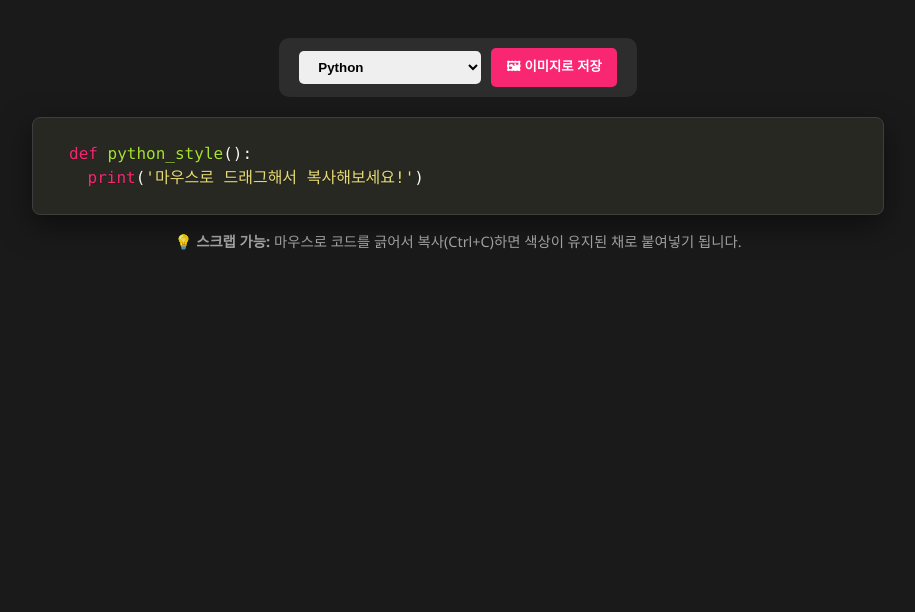
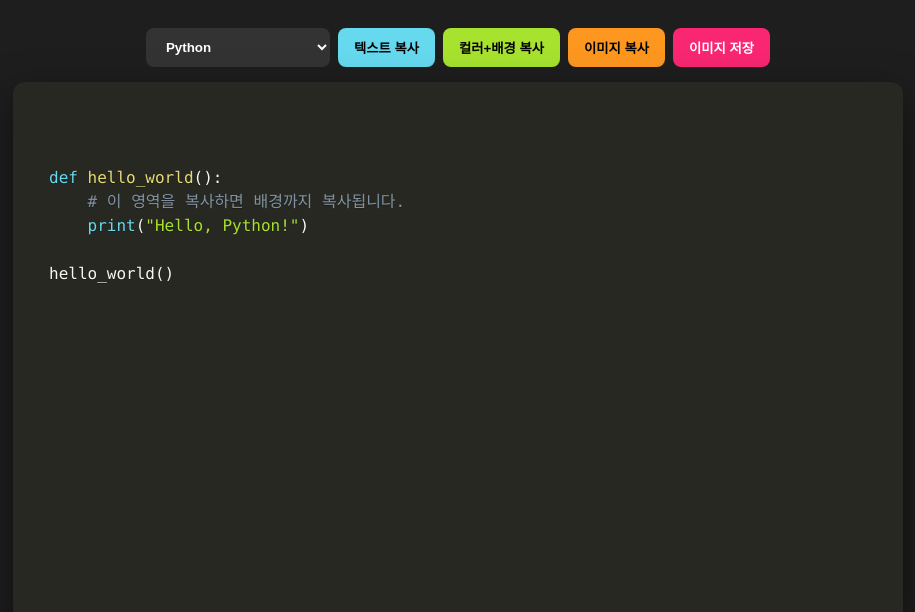
Before and after one commit to bearmanentp/cohi, a plain HTML site: page index.html in a window 1280 px wide. Shown: the whole page, without its empty margins (182-1097 px from the left). Drawn offline with nearby package versions, Linux system fonts and the light colour scheme.

Commit message:
Update title and styling in index.html

```diff
--- a/index.html
+++ b/index.html
@@ -3,7 +3,7 @@
 <head>
     <meta charset="UTF-8">
     <meta name="viewport" content="width=device-width, initial-scale=1.0">
-    <title>스크랩 복사 지원 에디터</title>
+    <title>프로페셔널 코드 툴</title>
     <link href="https://cdnjs.cloudflare.com/ajax/libs/prism/1.29.0/themes/prism-okaidia.min.css" rel="stylesheet" />
     <script src="https://cdnjs.cloudflare.com/ajax/libs/prism/1.29.0/prism.min.js"></script>
     <script src="https://cdnjs.cloudflare.com/ajax/libs/prism/1.29.0/components/prism-python.min.js"></script>
@@ -13,169 +13,158 @@
     <script src="https://cdnjs.cloudflare.com/ajax/libs/html2canvas/1.4.1/html2canvas.min.js"></script>
 
     <style>
-        body { font-family: 'Segoe UI', sans-serif; background-color: #1a1a1a; display: flex; flex-direction: column; align-items: center; padding: 30px; }
-        .toolbar { margin-bottom: 20px; display: flex; gap: 10px; align-items: center; background: #2d2d2d; padding: 10px 20px; border-radius: 10px; }
+        :root { --bg: #1e1e1e; --editor-bg: #272822; --text: #f8f8f2; }
+        body { font-family: 'Inter', sans-serif; background-color: var(--bg); color: white; display: flex; flex-direction: column; align-items: center; padding: 20px; }
 
-        /* 에디터 스타일 */
-        #editor-wrapper {
+        .menu { display: flex; gap: 8px; margin-bottom: 15px; flex-wrap: wrap; justify-content: center; }
+        select, button { padding: 10px 16px; border-radius: 8px; border: none; font-weight: 600; cursor: pointer; transition: 0.2s; }
+
+        select { background: #333; color: white; }
+        .btn-text { background: #66d9ef; color: #000; }  /* 일반 텍스트 */
+        .btn-color { background: #a6e22e; color: #000; } /* 컬러 텍스트 */
+        .btn-img-copy { background: #fd971f; color: #000; } /* 이미지 복사 */
+        .btn-img-save { background: #f92672; color: #fff; } /* 이미지 저장 */
+        button:hover { opacity: 0.8; transform: translateY(-2px); }
+
+        /* 에디터 컨테이너: 이 영역 전체가 배경색과 함께 스크랩됨 */
+        #capture-area {
+            background-color: var(--editor-bg);
+            padding: 20px;
+            border-radius: 12px;
             width: 850px;
-            background: #272822;
-            border-radius: 8px;
-            box-shadow: 0 10px 30px rgba(0,0,0,0.5);
-            border: 1px solid #3e3e3e;
-            position: relative;
+            box-shadow: 0 15px 40px rgba(0,0,0,0.5);
         }
 
-        #code-editor {
-            width: 100%;
-            height: 500px;
-            padding: 20px;
-            box-sizing: border-box;
+        #editor-container { position: relative; width: 100%; height: 500px; }
+
+        #editing, #highlighting {
+            margin: 0; padding: 0;
+            width: 100%; height: 100%;
             font-family: 'Consolas', 'Monaco', monospace;
-            font-size: 16px;
-            line-height: 1.5;
-            tab-size: 4;
-            color: #f8f8f2;
-            outline: none;
-            overflow: auto;
-            white-space: pre;
-            word-wrap: normal;
+            font-size: 16px; line-height: 1.5;
+            tab-size: 4; white-space: pre;
+            position: absolute; top: 0; left: 0;
+            border: none; outline: none; background: transparent;
         }
 
-        /* Prism 공통 스타일 강제 적용 (복사 시 중요) */
-        .token.keyword { color: #f92672 !important; }
-        .token.function { color: #a6e22e !important; }
-        .token.string { color: #e6db74 !important; }
-        .token.comment { color: #75715e !important; }
-        .token.operator { color: #f8f8f2 !important; }
-        .token.class-name { color: #66d9ef !important; }
+        /* 입력창: 실제 편집 수행 */
+        #editing {
+            z-index: 1; color: transparent; caret-color: white;
+            resize: none; overflow: auto;
+        }
 
-        button, select { padding: 8px 15px; border-radius: 5px; border: none; cursor: pointer; font-weight: bold; }
-        .btn-img { background: #f92672; color: white; }
-        .tip { color: #aaa; margin-top: 15px; font-size: 0.9em; }
+        /* 출력창: 색상 표시 및 스크랩 대상 */
+        #highlighting { z-index: 0; pointer-events: none; color: var(--text); overflow: hidden; }
+        code { font-family: inherit !important; }
+
+        /* 복사 시 배경색 유지를 위한 강제 스타일 */
+        #highlighting pre { background: transparent !important; margin: 0; }
     </style>
 </head>
 <body>
 
-<div class="toolbar">
-    <select id="lang-select" onchange="highlight()">
+<div class="menu">
+    <select id="lang-select" onchange="update()">
         <option value="python">Python</option>
         <option value="javascript">JavaScript / Code.gs</option>
         <option value="html">HTML</option>
         <option value="css">CSS</option>
     </select>
-    <button class="btn-img" onclick="saveImage()">🖼 이미지로 저장</button>
+    <button class="btn-text" onclick="copyPureText()">텍스트 복사</button>
+    <button class="btn-color" onclick="copyColorText()">컬러+배경 복사</button>
+    <button class="btn-img-copy" onclick="copyImage()">이미지 복사</button>
+    <button class="btn-img-save" onclick="saveImage()">이미지 저장</button>
 </div>
 
-<div id="editor-wrapper">
-    <pre id="editor-pre"><code id="code-editor" contenteditable="true" spellcheck="false"></code></pre>
+<div id="capture-area">
+    <div id="editor-container">
+        <textarea id="editing" spellcheck="false" oninput="update(); syncScroll();" onscroll="syncScroll()" onkeydown="handleIDE(event)"></textarea>
+        <div id="highlighting">
+            <pre><code id="hl-content"></code></pre>
+        </div>
+    </div>
 </div>
 
-<p class="tip">💡 <b>스크랩 가능:</b> 마우스로 코드를 긁어서 복사(Ctrl+C)하면 색상이 유지된 채로 붙여넣기 됩니다.</p>
+<script>
+    const elInput = document.getElementById('editing');
+    const elOutput = document.getElementById('hl-content');
+    const elBox = document.getElementById('highlighting');
 
-<script>
-    const editor = document.getElementById('code-editor');
-
-    // 1. 하이라이팅 함수
-    function highlight() {
+    function update() {
+        let code = elInput.value;
         const lang = document.getElementById('lang-select').value;
-        const selection = window.getSelection();
-        const range = selection.rangeCount > 0 ? selection.getRangeAt(0) : null;
-
-        // 현재 커서 위치 저장
-        const offset = getCaretCharacterOffsetWithin(editor);
-
-        let code = editor.innerText;
-        editor.className = `language-${lang}`;
-        editor.textContent = code;
-        Prism.highlightElement(editor);
-
-        // 커서 위치 복구
-        if (range) {
-            setCaretPosition(editor, offset);
-        }
+        if (code[code.length - 1] === "\n") code += " ";
+        elOutput.className = `language-${lang}`;
+        elOutput.textContent = code;
+        Prism.highlightElement(elOutput);
     }
 
-    // 2. 실시간 입력 감지
-    editor.addEventListener('input', () => {
-        highlight();
-    });
-
-    // 3. IDE 기능 (탭, 자동 완성)
-    editor.addEventListener('keydown', (e) => {
-        if (e.key === 'Tab') {
-            e.preventDefault();
-            insertTextAtCaret("    ");
-        } else if (['(', '[', '{', "'", '"'].includes(e.key)) {
-            e.preventDefault();
-            const pairs = {'(':')', '[':']', '{':'}', "'":"'", '"':'"'};
-            insertTextAtCaret(e.key + pairs[e.key]);
-            // 커서를 괄호 사이로 이동
-            const offset = getCaretCharacterOffsetWithin(editor);
-            setCaretPosition(editor, offset - 1);
-        }
-    });
-
-    // --- 유틸리티 함수들 (커서 제어) ---
-    function insertTextAtCaret(text) {
-        const sel = window.getSelection();
-        const range = sel.getRangeAt(0);
-        range.deleteContents();
-        range.insertNode(document.createTextNode(text));
-        highlight();
+    function syncScroll() {
+        elBox.scrollTop = elInput.scrollTop;
+        elBox.scrollLeft = elInput.scrollLeft;
     }
 
-    function getCaretCharacterOffsetWithin(element) {
-        let caretOffset = 0;
-        const sel = window.getSelection();
-        if (sel.rangeCount > 0) {
-            const range = sel.getRangeAt(0);
-            const preCaretRange = range.cloneRange();
-            preCaretRange.selectNodeContents(element);
-            preCaretRange.setEnd(range.endContainer, range.endOffset);
-            caretOffset = preCaretRange.toString().length;
-        }
-        return caretOffset;
+    // 1. 순수 텍스트만 복사
+    function copyPureText() {
+        navigator.clipboard.writeText(elInput.value);
+        alert("순수 텍스트가 복사되었습니다.");
     }
 
-    function setCaretPosition(element, offset) {
+    // 2. 컬러 텍스트 + 배경색 복사 (스크랩 효과)
+    function copyColorText() {
+        const area = document.getElementById('capture-area');
+        const selection = window.getSelection();
         const range = document.createRange();
-        const sel = window.getSelection();
-        let currentOffset = 0;
-        let nodeStack = [element];
-        let node, found = false;
-
-        while (!found && (node = nodeStack.pop())) {
-            if (node.nodeType === 3) {
-                const nextOffset = currentOffset + node.length;
-                if (offset <= nextOffset) {
-                    range.setStart(node, offset - currentOffset);
-                    range.setEnd(node, offset - currentOffset);
-                    found = true;
-                }
-                currentOffset = nextOffset;
-            } else {
-                for (let i = node.childNodes.length - 1; i >= 0; i--) {
-                    nodeStack.push(node.childNodes[i]);
-                }
-            }
-        }
-        sel.removeAllRanges();
-        sel.addRange(range);
+        range.selectNode(area);
+        selection.removeAllRanges();
+        selection.addRange(range);
+        document.execCommand('copy');
+        selection.removeAllRanges();
+        alert("컬러와 배경색이 포함된 스크랩이 복사되었습니다.");
     }
 
-    function saveImage() {
-        html2canvas(document.getElementById('editor-wrapper'), { scale: 2 }).then(canvas => {
-            const link = document.createElement('a');
-            link.download = 'code-snap.png';
-            link.href = canvas.toDataURL();
-            link.click();
+    // 3. 이미지로 클립보드 복사
+    async function copyImage() {
+        const area = document.getElementById('capture-area');
+        const canvas = await html2canvas(area, {scale: 2});
+        canvas.toBlob(blob => {
+            const item = new ClipboardItem({ "image/png": blob });
+            navigator.clipboard.write([item]);
+            alert("이미지가 클립보드에 복사되었습니다.");
         });
     }
 
-    // 초기 예시
-    editor.innerText = "def python_style():\n    print('마우스로 드래그해서 복사해보세요!')";
-    highlight();
+    // 4. 이미지 파일 저장
+    async function saveImage() {
+        const area = document.getElementById('capture-area');
+        const canvas = await html2canvas(area, {scale: 2});
+        const link = document.createElement('a');
+        link.download = 'code-design.png';
+        link.href = canvas.toDataURL();
+        link.click();
+    }
+
+    // IDE 편의기능 (탭, 자동 괄호)
+    function handleIDE(e) {
+        const start = elInput.selectionStart;
+        const end = elInput.selectionEnd;
+        const pairs = {'(':')','[':']','{':'}',"'":"'",'"':'"'};
+
+        if (e.key === 'Tab') {
+            e.preventDefault();
+            elInput.value = elInput.value.substring(0, start) + "    " + elInput.value.substring(end);
+            elInput.selectionStart = elInput.selectionEnd = start + 4;
+        } else if (pairs[e.key]) {
+            e.preventDefault();
+            elInput.value = elInput.value.substring(0, start) + e.key + pairs[e.key] + elInput.value.substring(end);
+            elInput.selectionStart = elInput.selectionEnd = start + 1;
+        }
+        update();
+    }
+
+    // 초기값
+    elInput.value = "def hello_world():\n    # 이 영역을 복사하면 배경까지 복사됩니다.\n    print(\"Hello, Python!\")\n\nhello_world()";
+    update();
 </script>
 
 </body>
```
